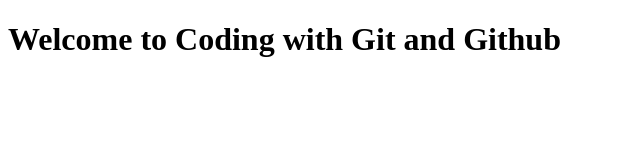
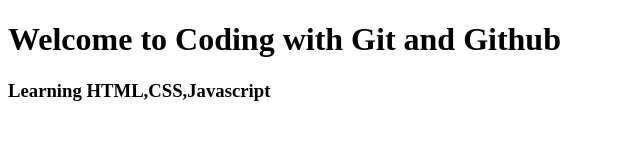
Before and after one commit to BartyWaine/learninggit, a plain HTML site: page index.html in a window 1280 px wide. Shown: the whole page, without its empty margins (0-640 px from the left). Drawn offline with Linux system fonts and the light colour scheme.

Commit message:
Add Text

```diff
--- a/index.html
+++ b/index.html
@@ -7,5 +7,6 @@
 </head>
 <body>
     <h1>Welcome to Coding with Git and Github</h1>
+    <h3>Learning HTML,CSS,Javascript</h3>
 </body>
 </html>
```
